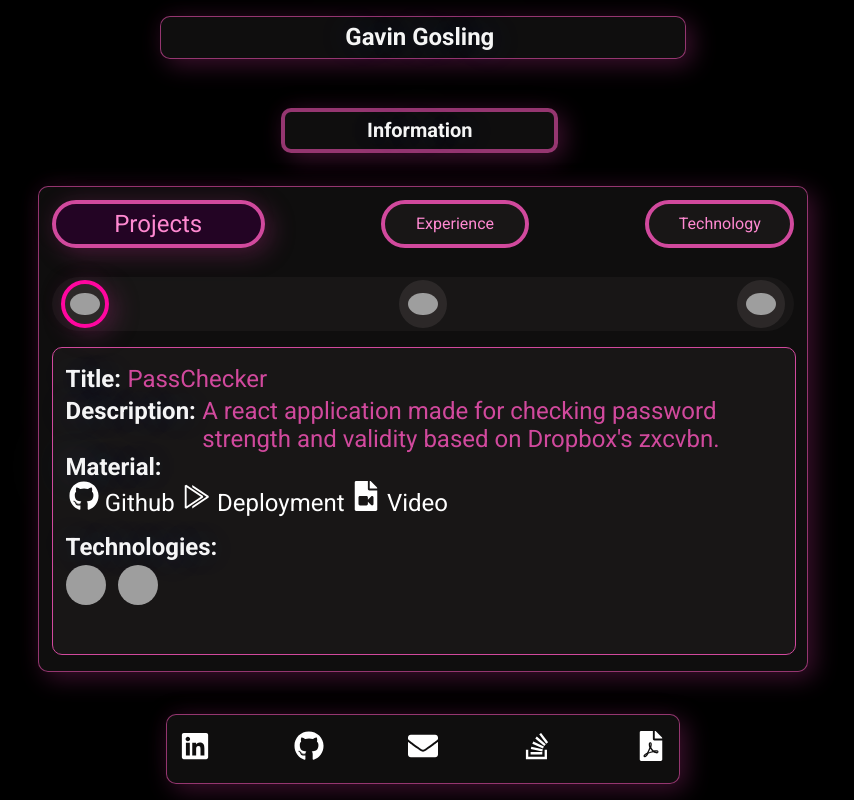
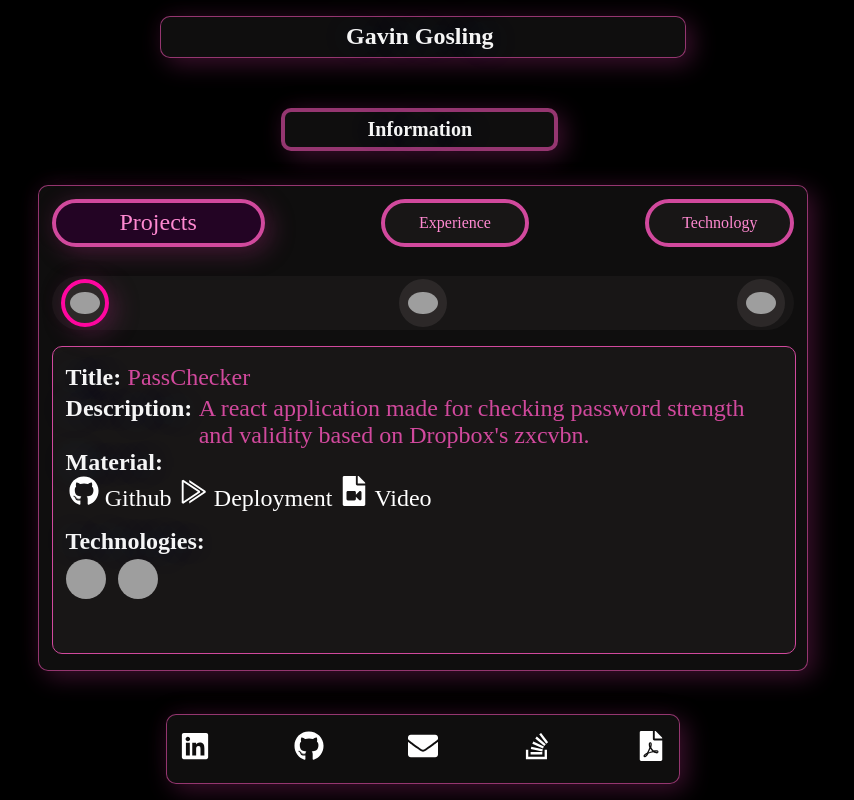
Before and after one commit to Grandient/Personal-Website, a Next.js app: page / in a window 1280 px wide. Shown: the whole page, without its empty margins (217-1071 px from the left). Built offline with nearby package versions, Linux system fonts and the light colour scheme; grey boxes are pictures that could not be loaded.

Commit message:
another update

```diff
--- a/src/App.css
+++ b/src/App.css
@@ -5,6 +5,27 @@ body {
   -moz-osx-font-smoothing: grayscale;
   overflow: hidden;
   font-family: 'Roboto', sans-serif;
+}
+
+html, body, div, span, applet, object, iframe,
+h1, h2, h3, h4, h5, h6, p, blockquote, pre,
+a, abbr, acronym, address, big, cite, code,
+del, dfn, em, img, ins, kbd, q, s, samp,
+small, strike, strong, sub, sup, tt, var,
+b, u, i, center,
+dl, dt, dd, ol, ul, li,
+fieldset, form, label, legend,
+table, caption, tbody, tfoot, thead, tr, th, td,
+article, aside, canvas, details, embed,
+figure, figcaption, footer, header, hgroup,
+menu, nav, output, ruby, section, summary,
+time, mark, audio, video {
+	margin: 0;
+	padding: 0;
+	border: 0;
+	font-size: 100%;
+	font: inherit;
+	vertical-align: baseline;
 }
 
 code {
--- a/src/App.tsx
+++ b/src/App.tsx
@@ -149,11 +149,11 @@ function App() {
   const [click, setClick] = useState(false)
 
   return (
-    <div>
+    <>
       {click ?
         <div onClick={(e) => click ? setClick(!click) : null} className="info-modal">
           <div className="modal-content">
-            <div className="modal-header">Information Modal</div>
+            <h3 className="modal-header">Information Modal</h3>
             <div className="modal-body">This is my personal website.
               Here I have listed the some of the technologies I've worked with. I have also included various
               employment experiences and projects that I have created.
@@ -164,21 +164,21 @@ function App() {
         </div> :
         <div></div>
       }
-      <div className='night app'>
+      <main className='night app'>
         <Header/>
         <InformationModal click={click} setClick={setClick}/>
         <MainContainer/>
         <div></div>
         <Footer/>
-      </div>
-    </div>
+      </main>
+    </>
   );
 }
 
 function Header(props:any){
   return (
     <header className="header">
-      <div className="item-name">Gavin Gosling</div>
+      <h1 className="item-name">Gavin Gosling</h1>
     </header>
   )
 }
@@ -212,11 +212,11 @@ function MainContainer(props:any){
 
   return (
     <div className="main-container">
-      <div className="main-options">
-        <div onClick={() => setClick("Projects")} className={click === "Projects" ? "container-option selected" : "container-option"}>Projects</div>
-        <div onClick={() => setClick("Experience")} className={click === "Experience" ? "container-option selected" : "container-option"}>Experience</div>
-        <div onClick={() =>  setClick("Technology")} className={click === "Technology" ? "container-option selected" : "container-option"}>Technology</div>
-      </div>
+      <nav className="main-options">
+        <h2 onClick={() => setClick("Projects")} className={click === "Projects" ? "container-option selected" : "container-option"}>Projects</h2>
+        <h2 onClick={() => setClick("Experience")} className={click === "Experience" ? "container-option selected" : "container-option"}>Experience</h2>
+        <h2 onClick={() =>  setClick("Technology")} className={click === "Technology" ? "container-option selected" : "container-option"}>Technology</h2>
+      </nav>
       <div className="sub-container">
         {click === "Projects" ? <ContainerOption options={projects}/> : null}
         {click === "Experience" ? <ContainerOption options={experience}/> : null}
@@ -232,13 +232,13 @@ function ContainerOption(props: any){
 
   return (
     <div>
-      <div className="sub-options">
+      <nav className="sub-options">
         {props.options.map((option: {name: string, path: string}) => {
           return <div onClick={() => setClick(option.name)} className={click === option.name ? "subcontainer-option selected" : "subcontainer-option"}>
               <img src={prefix + option.path} alt={option.name} className={click === option.name ? "subcontainer-image selected" : "subcontainer-image"}/>
             </div>
         })}
-      </div>
+      </nav>
       <div className="item-container">
         {props.options.map((option: {name: string, path: string}) => {
           return <div>{click === option.name ? <ItemContainer item={option}/> : null}</div>
@@ -251,7 +251,7 @@ function ContainerOption(props: any){
 function InformationModal(props: any){
   return (
       <div>
-          <div onClick={() => props.setClick(!props.click)} className="info-modal-button">Information</div>
+          <h2 onClick={() => props.setClick(!props.click)} className="info-modal-button">Information</h2>
       </div>
     )
 }
@@ -260,15 +260,15 @@ function ItemContainer(props: any){
   return (
   <div>
     <div className="flex-row">
-      <div className="item-name">Title: </div>
+      <h3 className="item-name">Title: </h3>
       <div>{props.item.name}</div>
     </div>
     <div className="flex-row">
-      <div className="item-name">Description: </div>
+      <h3 className="item-name">Description: </h3>
       <div>{props.item.description}</div>
     </div>
     <div>
-      <div className="item-name">Material: </div>
+      <h3 className="item-name">Material: </h3>
       {props.item.type === "Project" && props.item.link && props.item.link != "private" ?
           <a className="icon" aria-label="Github" href={props.item.link} target="_blank" data-hint="Github" rel="noreferrer">
           <FaGithub size={40}/> Github
@@ -299,9 +299,9 @@ function ItemContainer(props: any){
       </a>
       : null
       }
-        {(props.item.type === "Project" || props.item.type === "Experience") ? <div className="tech-name">Technologies: </div> : null}
+        {(props.item.type === "Project" || props.item.type === "Experience") ? <h3 className="tech-name">Technologies: </h3> : null}
         {(props.item.type === "Project" || props.item.type === "Experience") && (props.item.technologies != []) ?
-          <div className="tech-row">
+          <nav className="tech-row">
           {props.item.technologies.map((tech:any) => {
             return <a aria-label="Tech Link" href={tech.link} target="_blank" data-hint="Github" rel="noreferrer">
               <div className="tech-img-div">
@@ -309,7 +309,7 @@ function ItemContainer(props: any){
               </div>
             </a>
           })}
-          </div>
+          </nav>
         : null
         }
     </div>
```
